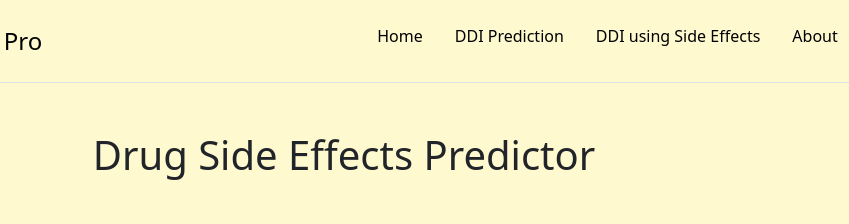
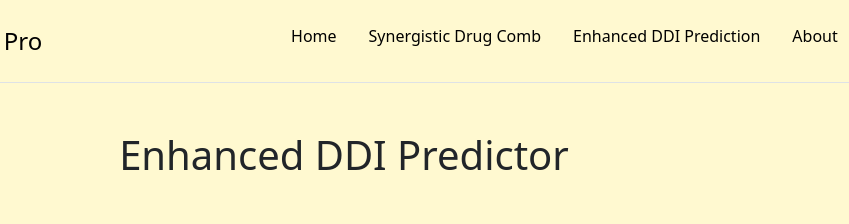
Before and after one commit to haninelsayed/DrugGuardianPro, a plain HTML site: page renderer/side-effects.html in a window 1280 px wide. Shown: the top 224 px of the page, 296-1145 px from the left. Drawn offline with nearby package versions, Linux system fonts and the light colour scheme.

Commit message:
changed page titles

```diff
--- a/renderer/side-effects.html
+++ b/renderer/side-effects.html
@@ -17,9 +17,8 @@
 
             <ul class="nav nav-pills">
               <li class="nav-item"><a href="./index.html" class="nav-link active" aria-current="page">Home</a></li>
-              <li class="nav-item"><a href="./drug-interaction.html" class="nav-link">DDI Prediction</a></li>
-              <li class="nav-item"><a href="./side-effects.html" class="nav-link">DDI using Side Effects</a></li>
-              <!-- this could have the link for the landing webpage -->
+              <li class="nav-item"><a href="./drug-interaction.html" class="nav-link">Synergistic Drug Comb</a></li>
+              <li class="nav-item"><a href="./side-effects.html" class="nav-link">Enhanced DDI Prediction</a></li>
               <li class="nav-item"><a href="#" class="nav-link">About</a></li>
             </ul>
             <div class="dropdown text-end">
@@ -37,7 +36,7 @@
     </div>
 
     <div class="container mt-5">
-        <h1 class="text-center mb-5">Drug Side Effects Predictor</h1>
+        <h1 class="text-center mb-5">Enhanced DDI Predictor</h1>
         <div class="row justify-content-center">
             <div class="col-md-6">
                 <form id="predictionForm">
```
Also changed, not shown: renderer/drug-interaction.html (+2 -2 lines).
